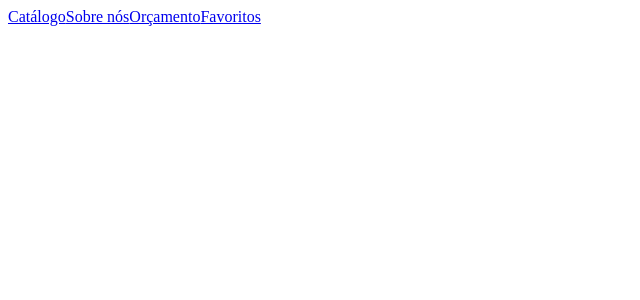
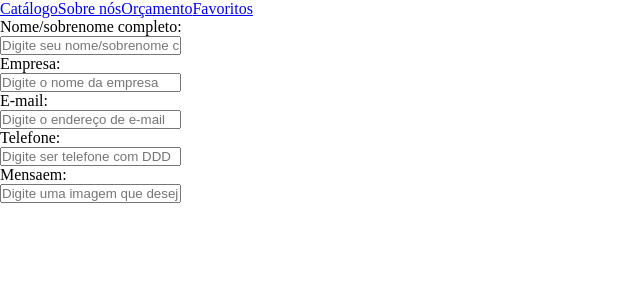
Before and after one commit to kojimalucas43-lgtm/ProTechSul, a React (Vite) app: page /orcamento in a window 1280 px wide. Shown: the top 300 px of the page, without its empty margins (0-640 px from the left). Built offline with nearby package versions, Linux system fonts and the light colour scheme.

Commit message:
Add files via upload

```diff
--- a/src/assets/components/Catalogo.jsx
+++ b/src/assets/components/Catalogo.jsx
@@ -1,5 +1,6 @@
 import { Link } from 'react-router-dom'
 import data from '../../data.json'
+import s from './catalogo.module.css'
 
 export const Catalogo = () => {
   return (
@@ -19,7 +20,7 @@ export const Catalogo = () => {
       <input type="text" placeholder="Pesquisar" />
 
       {data.map((item, index) => (
-        <div key={index}>
+        <div key={index} className={s.card}>
           <img src={item.imagem} alt={item.texto} />
           <h2>{item.texto}</h2>
           <h3>{item.valor}</h3>
--- a/src/assets/components/Orcamento.jsx
+++ b/src/assets/components/Orcamento.jsx
@@ -11,6 +11,31 @@ export const Orcamento = () => {
                 <Link to="/favoritos">Favoritos</Link>
                 </nav>
             </header>
+
+            <div>
+                <p>Nome/sobrenome completo:</p>
+                <input type="text" placeholder="Digite seu nome/sobrenome completo"/>
+            </div>
+
+            <div>
+                <p>Empresa:</p>
+                <input type="text" placeholder="Digite o nome da empresa"/>
+            </div>
+
+            <div>
+                <p>E-mail:</p>
+                <input type="text" placeholder="Digite o endereço de e-mail"/>
+            </div>
+
+             <div>
+                <p>Telefone:</p>
+                <input type="text" placeholder="Digite ser telefone com DDD"/>
+            </div>
+
+             <div>
+                <p>Mensaem:</p>
+                <input type="text" placeholder="Digite uma imagem que desejar"/>
+            </div>
         </section>
     )
 }
--- /dev/null
+++ b/src/assets/components/catalogo.module.css
@@ -0,0 +1,12 @@
+.card {
+  background-color: rgba(0, 0, 0, 0.5);
+  padding: 15px;
+  width: 300px;
+  border-radius: 12px;
+  display: flex;
+  align-items: center;
+  justify-content: center;
+  flex-direction: column;
+
+  transition: all ease-in-out 200ms;
+}
--- a/src/index.css
+++ b/src/index.css
@@ -0,0 +1,5 @@
+*{
+    margin: 0;
+    padding: 0;
+    box-sizing: border-box;
+}
```
Also changed, not shown: src/assets/components/Detalhes.jsx (+4 -4 lines).
